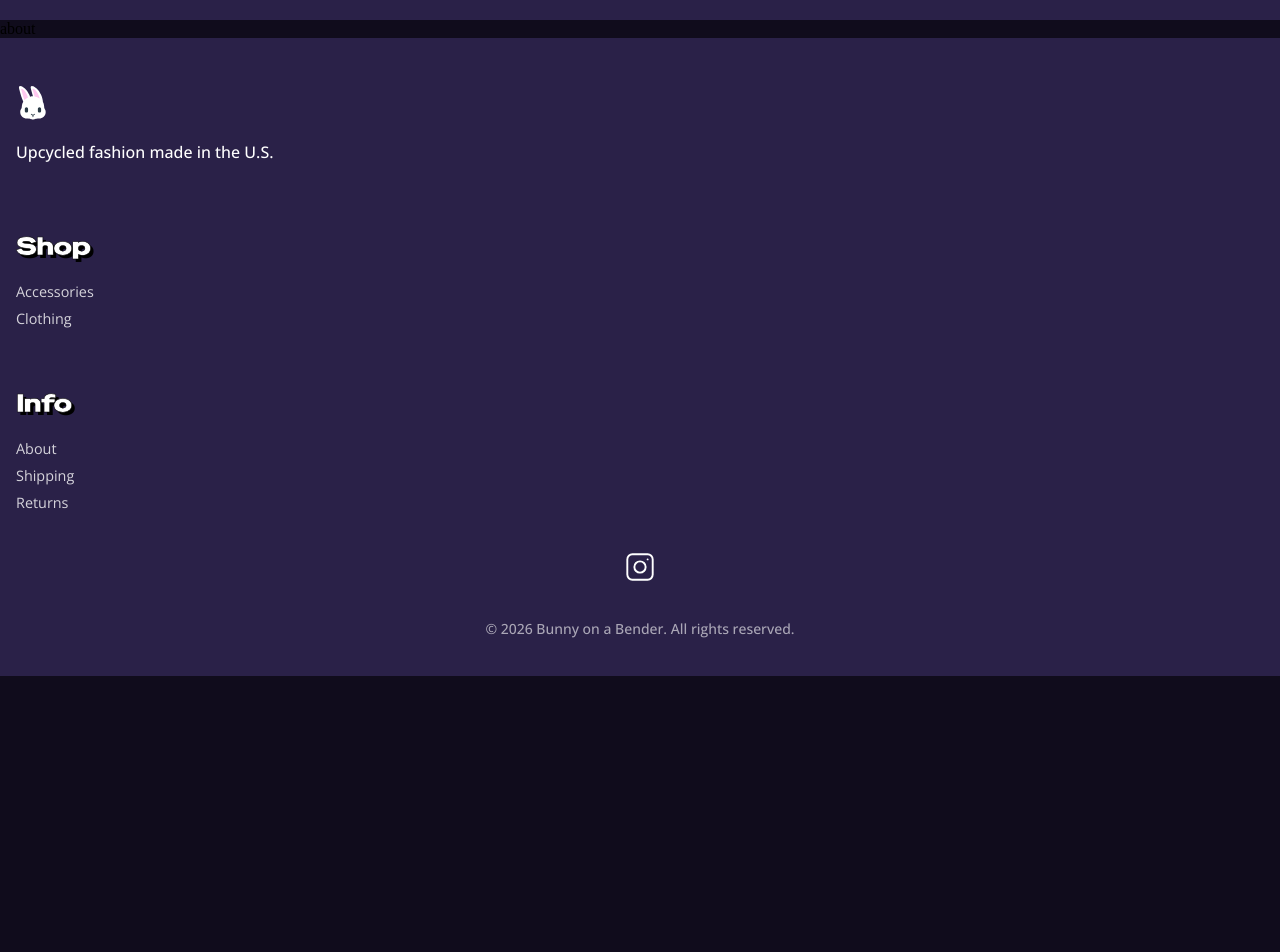
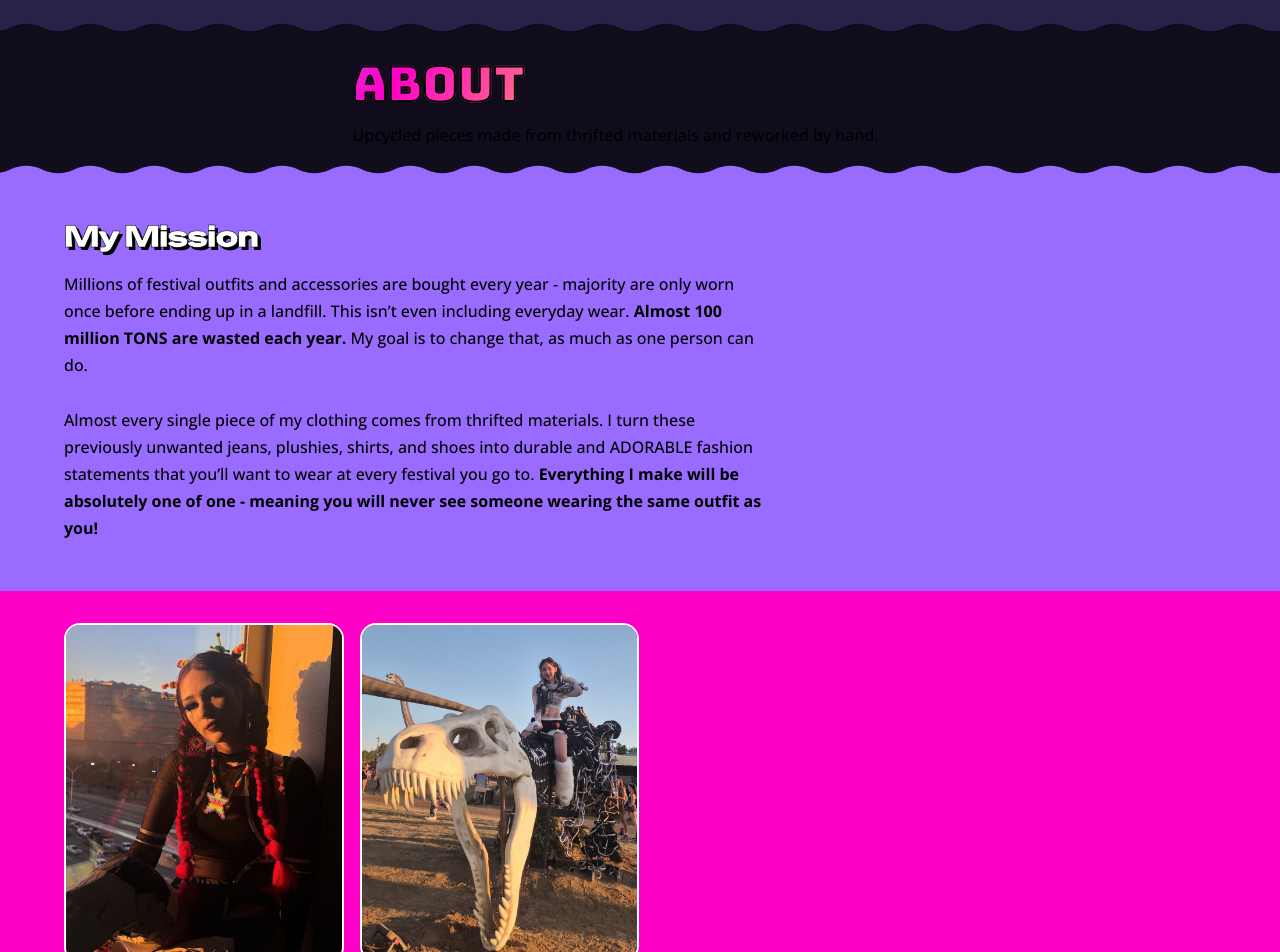
Before and after one commit to earthhworms/bead-site, a Next.js app: page /about in a window 1280 px wide. Shown: the part 60-1012 px from the top of the page. Before the commit the page ends 800 px from the top, so only its background shows below. Built offline with nearby package versions, Linux system fonts and the light colour scheme.

Commit message:
about page added

```diff
--- a/src/app/about/page.module.css
+++ b/src/app/about/page.module.css
@@ -0,0 +1,145 @@
+
+
+.hero {
+  margin-top: 32px;
+  width: 90%;
+  display: flex;
+  flex-direction: column;
+  margin: 0 auto;
+  max-width: 575px;
+}
+
+
+.rainbowText {
+    line-height: 1;
+    position: relative;
+    font-size: 3em;
+    margin-bottom: 0;
+    background: linear-gradient(
+        120deg,
+        var(--neon-blue) 0%,
+        var(--neon-pink) 22%,
+        var(--neon-yellow) 42%,
+        var(--neon-green) 68%,
+        var(--neon-purple) 100%
+    );
+
+    background-size: 250% 100%;
+    -webkit-background-clip: text;
+    background-clip: text;
+    color: transparent;
+
+    animation: neonFlow 15s ease-in-out infinite alternate;
+}
+
+@keyframes neonFlow {
+    from {
+        background-position: 0% 0;
+    }
+    to {
+        background-position: 100% 0;
+    }
+}
+
+.wave {
+  width: 100%;
+  overflow: hidden;
+  background: transparent;
+  line-height: 0;
+  position: absolute;
+}
+
+.waveTrack {
+  display: flex;
+  width: 200%;
+  animation: waveMove 20s linear infinite;
+}
+
+.wave svg {
+  width: 50%;
+  height: 15px;
+  fill: var(--bg-secondary);
+  transform: rotate(180deg);
+}
+
+@keyframes waveMove {
+  from {
+    transform: translateX(0);
+  }
+  to {
+    transform: translateX(-50%);
+  }
+}
+.wave2 {
+  width: 100%;
+  overflow: hidden;
+  background: transparent;
+  line-height: 0;
+  position: absolute;
+}
+
+.waveTrack2 {
+  display: flex;
+  width: 200%;
+  animation: waveMove 20s linear infinite;
+}
+
+.wave2 svg {
+  width: 50%;
+  height: 15px;
+  fill: var(--bg-primary);
+  transform: rotate(180deg);
+}
+
+
+
+
+.section1 {
+  background-color: var(--neon-purple);
+  padding-top: 32px;
+  padding-bottom: 32px;
+}
+
+.sectionContainer {
+    width: 90%;
+    margin: 0 auto;
+}
+
+.section1 h2 {
+  margin-bottom: 12px;
+  font-size: 1.8rem;
+}
+
+.section1 p {
+  line-height: 1.7;
+  max-width: 700px;
+}
+
+.section2 {
+  background-color: var(--neon-pink);
+  padding-top: 32px;
+  padding-bottom: 32px;
+}
+
+.section2 h2 {
+  margin-bottom: 12px;
+  font-size: 1.8rem;
+}
+
+.section2 p {
+  line-height: 1.7;
+  max-width: 700px;
+}
+
+.imgGrid {
+    display: grid;
+    grid-template-columns: 1fr 1fr;
+    gap: 16px;
+    max-width: 575px;
+}
+
+.imgGrid img {
+    width: 100%;
+    border: solid 2px white;
+    border-radius: 16px;
+}
--- a/src/app/about/page.tsx
+++ b/src/app/about/page.tsx
@@ -1,3 +1,69 @@
+import styles from "./page.module.css";
+
 export default function AboutPage() {
-    return <div>about</div>;
-  }
+  return (
+    <main className={styles.main}>
+      <div className={styles.wave}>
+          <div className={styles.waveTrack}>
+            <svg viewBox="0 0 100 10" preserveAspectRatio="none">
+              <path d="M0 5 Q1.25 0 2.5 5 T5 5 T7.5 5 T10 5 T12.5 5 T15 5 T17.5 5 T20 5 T22.5 5 T25 5 T27.5 5 T30 5 T32.5 5 T35 5 T37.5 5 T40 5 T42.5 5 T45 5 T47.5 5 T50 5 T52.5 5 T55 5 T57.5 5 T60 5 T62.5 5 T65 5 T67.5 5 T70 5 T72.5 5 T75 5 T77.5 5 T80 5 T82.5 5 T85 5 T87.5 5 T90 5 T92.5 5 T95 5 T97.5 5 T100 5 V10 H0 Z" />
+            </svg>
+
+            <svg viewBox="0 0 100 10" preserveAspectRatio="none">
+              <path d="M0 5 Q1.25 0 2.5 5 T5 5 T7.5 5 T10 5 T12.5 5 T15 5 T17.5 5 T20 5 T22.5 5 T25 5 T27.5 5 T30 5 T32.5 5 T35 5 T37.5 5 T40 5 T42.5 5 T45 5 T47.5 5 T50 5 T52.5 5 T55 5 T57.5 5 T60 5 T62.5 5 T65 5 T67.5 5 T70 5 T72.5 5 T75 5 T77.5 5 T80 5 T82.5 5 T85 5 T87.5 5 T90 5 T92.5 5 T95 5 T97.5 5 T100 5 V10 H0 Z" />
+            </svg>
+          </div>
+        </div>
+      <section className={styles.hero}>
+        <h1 className={styles.rainbowText}>About</h1>
+        <p className={styles.subtitle}>
+          Upcycled pieces made from thrifted materials and reworked by hand.
+        </p>
+      </section>
+
+      <div className={styles.wave2}>
+          <div className={styles.waveTrack2}>
+            <svg viewBox="0 0 100 10" preserveAspectRatio="none">
+              <path d="M0 5 Q1.25 0 2.5 5 T5 5 T7.5 5 T10 5 T12.5 5 T15 5 T17.5 5 T20 5 T22.5 5 T25 5 T27.5 5 T30 5 T32.5 5 T35 5 T37.5 5 T40 5 T42.5 5 T45 5 T47.5 5 T50 5 T52.5 5 T55 5 T57.5 5 T60 5 T62.5 5 T65 5 T67.5 5 T70 5 T72.5 5 T75 5 T77.5 5 T80 5 T82.5 5 T85 5 T87.5 5 T90 5 T92.5 5 T95 5 T97.5 5 T100 5 V10 H0 Z" />
+            </svg>
+
+            <svg viewBox="0 0 100 10" preserveAspectRatio="none">
+              <path d="M0 5 Q1.25 0 2.5 5 T5 5 T7.5 5 T10 5 T12.5 5 T15 5 T17.5 5 T20 5 T22.5 5 T25 5 T27.5 5 T30 5 T32.5 5 T35 5 T37.5 5 T40 5 T42.5 5 T45 5 T47.5 5 T50 5 T52.5 5 T55 5 T57.5 5 T60 5 T62.5 5 T65 5 T67.5 5 T70 5 T72.5 5 T75 5 T77.5 5 T80 5 T82.5 5 T85 5 T87.5 5 T90 5 T92.5 5 T95 5 T97.5 5 T100 5 V10 H0 Z" />
+            </svg>
+          </div>
+        </div>
+
+      <section className={styles.section1}>
+        <div className={styles.sectionContainer}>
+          <h2>My Mission</h2>
+        <p>
+          Millions of festival outfits and accessories are bought every year - majority are only worn once before ending up in a landfill. This isn’t even including everyday wear. <b>Almost 100 million TONS are wasted each year.</b> My goal is to change that, as much as one person can do.
+          <br />
+          <br />
+          Almost every single piece of my clothing comes from thrifted materials. I turn these previously unwanted jeans, plushies, shirts, and shoes into durable and ADORABLE fashion statements that you’ll want to wear at every festival you go to. <b>Everything I make will be absolutely one of one - meaning you will never see someone wearing the same outfit as you!</b>
+        </p>
+        </div>
+
+      </section>
+
+      <section className={styles.section2}>
+
+        <div className={styles.sectionContainer}>
+          <div className={styles.imgGrid}>
+          <img className={styles.sectionImg} src="/images/about-peach.jpg" alt="" />
+          <img className={styles.sectionImg} src="/images/about-peach1.jpg" alt="" /></div>
+        <div>
+        <h2>Who I Am</h2>
+        <p>
+          My name is Bunny/Peach! In 2022, my older sister invited me to go to my first ever rave- EDC Orlando. Since then, I’ve absolutely fallen in love with it all. The people who become family, the music, the energy, and especially the artistic side of it. Since then, I’ve been to numerous festivals throughout the years, including <b>Lost Lands 🦖 , Okeechobee, Dancefestopia, and dozens more. </b>
+          <br />
+          <br />
+          I love how raving has allowed me to tap into my creative side, and I love how much it’s taken over my life. I started with just creating trinkets to give away to friends I might meet at festivals, but it very quickly made me realize my love for art and creating.
+        </p>
+        </div>
+        </div>
+
+      </section>
+    </main>
+  );
+}
```
Also changed, not shown: src/app/page.module.css (+0 -10 lines), public/images/about-peach.jpg (added), public/images/about-peach1.jpg (added).
